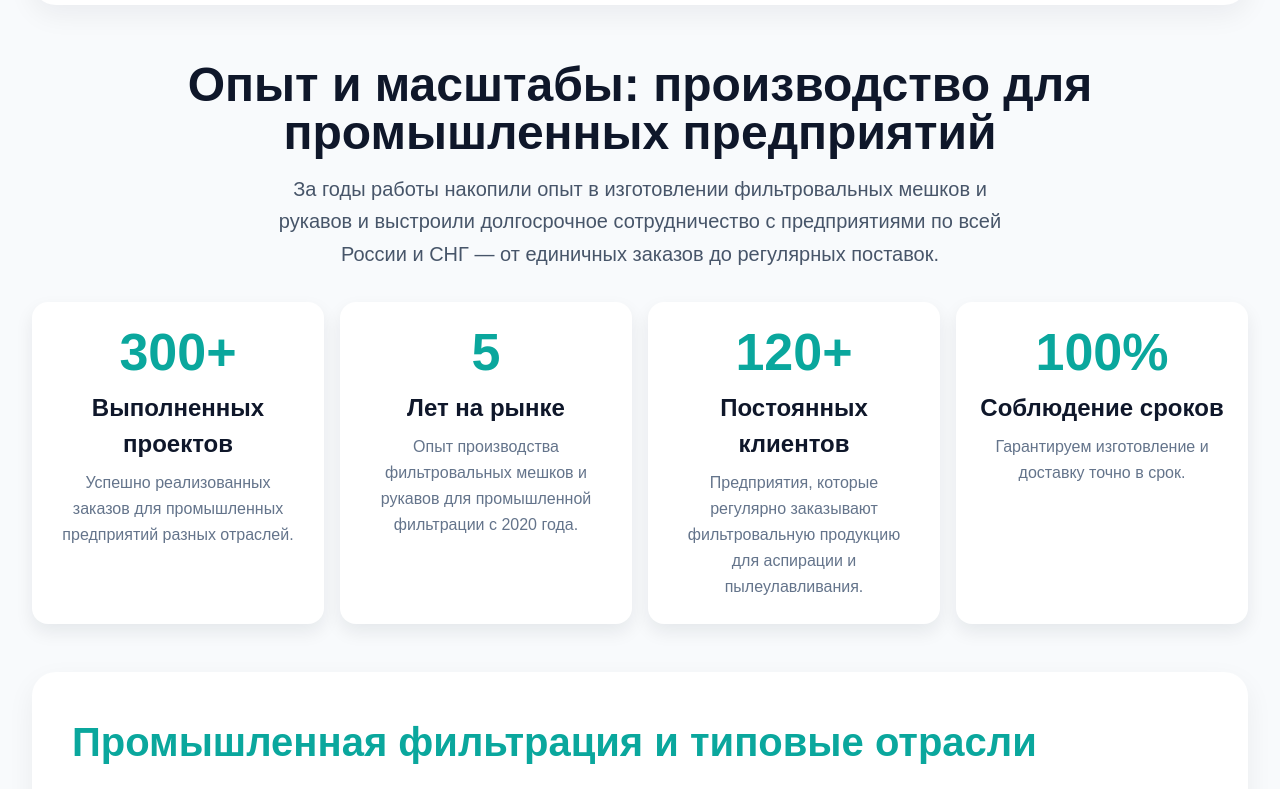
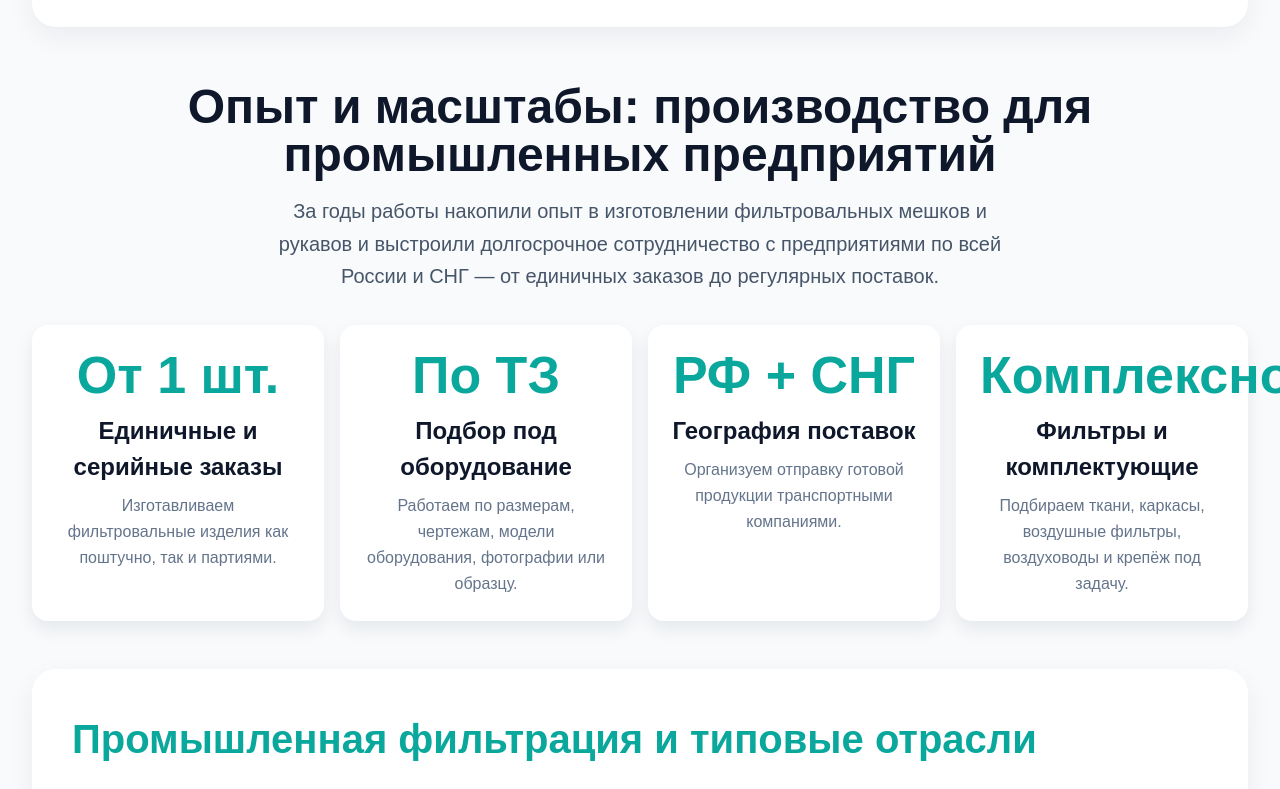
Before and after one commit to karipupkina-ux/filterflow-next, a Next.js app: page /o-kompanii in a window 1280 px wide. Shown: the part 1837-2626 px from the top of the page. Built offline with nearby package versions, Linux system fonts and the light colour scheme.

Commit message:
Content: replace unsupported company figures

```diff
--- a/app/o-kompanii/page.tsx
+++ b/app/o-kompanii/page.tsx
@@ -48,7 +48,7 @@ export default function OKompaniiPage() {
     },
     {
       title: "Быстрое производство",
-      text: "Сжатые сроки изготовления: ориентир от 3 до 10 рабочих дней в зависимости от объёма и сложности заказа.",
+      text: "Срок изготовления зависит от материала, конструкции, объёма и текущей загрузки производства; рассчитываем его при согласовании заказа.",
       icon: (
         <svg viewBox="0 0 24 24" className="h-5 w-5" fill="none" stroke="currentColor" strokeWidth="1.8">
           <circle cx="12" cy="12" r="8" />
@@ -59,24 +59,24 @@ export default function OKompaniiPage() {
   ];
   const stats = [
     {
-      value: "300+",
-      title: "Выполненных проектов",
-      text: "Успешно реализованных заказов для промышленных предприятий разных отраслей.",
+      value: "От 1 шт.",
+      title: "Единичные и серийные заказы",
+      text: "Изготавливаем фильтровальные изделия как поштучно, так и партиями.",
     },
     {
-      value: "5",
-      title: "Лет на рынке",
-      text: "Опыт производства фильтровальных мешков и рукавов для промышленной фильтрации с 2020 года.",
+      value: "По ТЗ",
+      title: "Подбор под оборудование",
+      text: "Работаем по размерам, чертежам, модели оборудования, фотографии или образцу.",
     },
     {
-      value: "120+",
-      title: "Постоянных клиентов",
-      text: "Предприятия, которые регулярно заказывают фильтровальную продукцию для аспирации и пылеулавливания.",
+      value: "РФ + СНГ",
+      title: "География поставок",
+      text: "Организуем отправку готовой продукции транспортными компаниями.",
     },
     {
-      value: "100%",
-      title: "Соблюдение сроков",
-      text: "Гарантируем изготовление и доставку точно в срок.",
+      value: "Комплексно",
+      title: "Фильтры и комплектующие",
+      text: "Подбираем ткани, каркасы, воздушные фильтры, воздуховоды и крепёж под задачу.",
     },
   ];
   const industries = [
```
